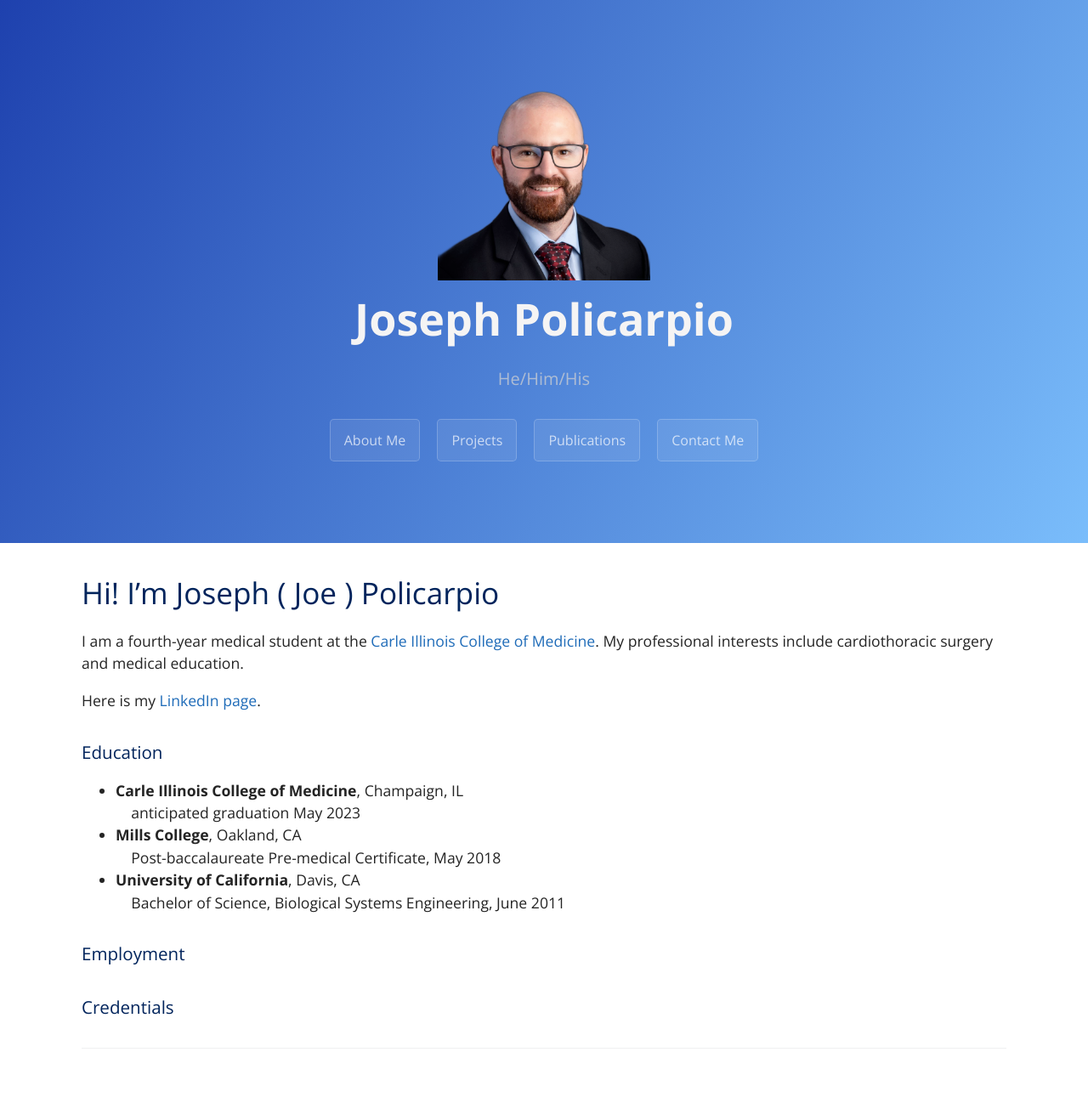
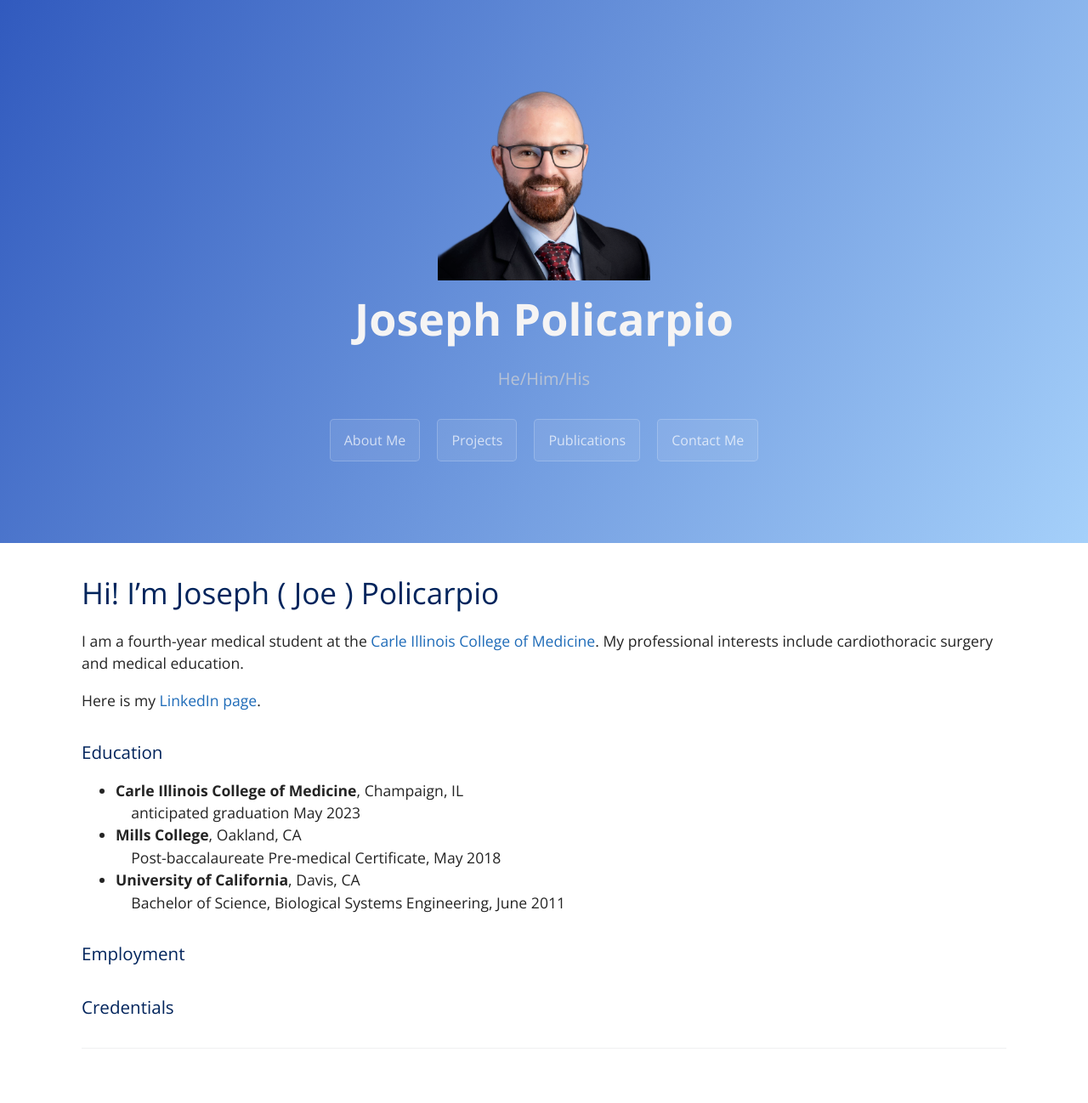
Before and after one commit to jopeo/joepo, a Jekyll site: the page built from index.md, in a window 1280 px wide. Shown: the whole page at 85% size. Built offline with Jekyll 4.4.1, drawn with Linux system fonts in a browser that asks for light colours.

Commit message:
updated 1935

```diff
--- a/_layouts/template.html
+++ b/_layouts/template.html
@@ -7,7 +7,7 @@
     <link rel="preconnect" href="https://fonts.gstatic.com">
     <link rel="preload" href="https://fonts.googleapis.com/css?family=Open+Sans:400,700&display=swap" as="style" type="text/css" crossorigin>
     <meta name="viewport" content="width=device-width, initial-scale=1">
-    <meta name="theme-color" content="#157878">
+    <meta name="theme-color" content="#315ABE">
     <meta name="apple-mobile-web-app-status-bar-style" content="black-translucent">
     <link rel="stylesheet" href="{{ '/assets/css/style.css?v=' | relative_url }}">
   </head>
--- a/assets/css/style.scss
+++ b/assets/css/style.scss
@@ -7,8 +7,8 @@ $medium-breakpoint: 42em !default;
 
 // Headers
 $header-heading-color: #fff !default;
-$header-bg-color-secondary: #1E41AE;  // #00007E; //#0066B8; LEFT color
-$header-bg-color: #7ABDFB;  // #52aeff;  // #000000;  RIGHT color
+$header-bg-color-secondary: #315ABE;  // #00007E; //#0066B8; LEFT color
+$header-bg-color: #A5D0FA;  // #52aeff;  // #000000;  RIGHT color
 
 // Text
 $section-headings-color: #01245c;
```
